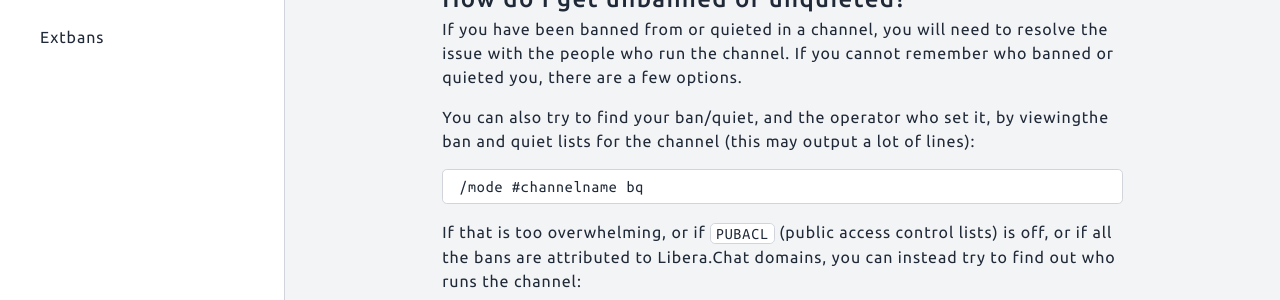
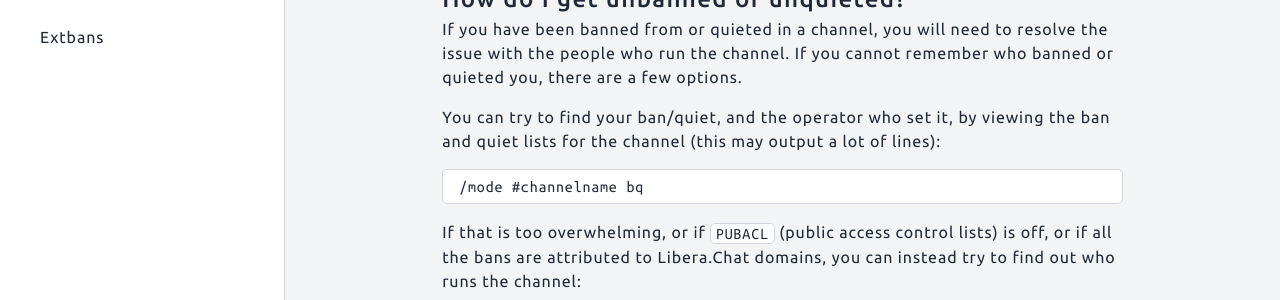
Before and after one commit to Libera-Chat/libera-chat.github.io, a Jekyll site: the page built from content/_guides/faq.md, in a window 1280 px wide and 900 px high, scrolled down 921 px. Shown: the part 152-452 px from the top of the window. Built offline with Jekyll 4.4.1, drawn with Linux system fonts in a browser that asks for light colours.

Commit message:
Fix typos/wording

````diff
--- a/content/_guides/faq.md
+++ b/content/_guides/faq.md
@@ -42,9 +42,8 @@ If you have been banned from or quieted in a channel, you will need to resolve
 the issue with the people who run the channel. If you cannot remember who
 banned or quieted you, there are a few options.
 
-You can also try to find your ban/quiet, and the operator who set it, by
-viewingthe ban and quiet lists for the channel (this may output a lot of
-lines):
+You can try to find your ban/quiet, and the operator who set it, by viewing
+the ban and quiet lists for the channel (this may output a lot of lines):
 
 ```irc
 /mode #channelname bq
````
Also changed, not shown: content/_guides/certfp.md (+1 -1 lines), content/_guides/cloaks.md (+1 -1 lines).
